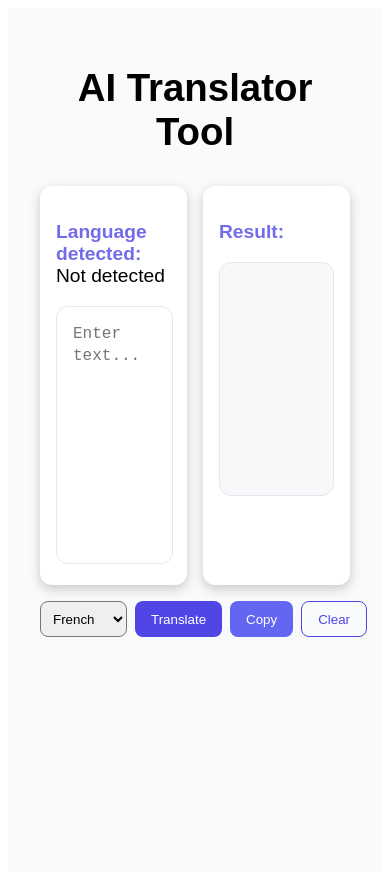
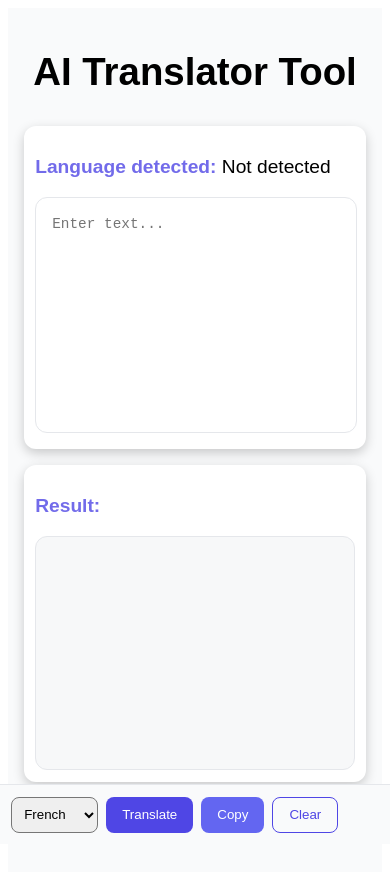
Before and after one commit to Andriamahay11master/MyTranslator, a React (Vite) app in the folder frontend/: page / in a window 390 px wide. Shown: the top 872 px of the page. Built offline with nearby package versions, Linux system fonts and the light colour scheme.

Commit message:
add display mobile app

```diff
--- a/frontend/src/styles/_components.scss
+++ b/frontend/src/styles/_components.scss
@@ -7,6 +7,9 @@ textarea,
   border: 1px solid $border;
   min-height: 200px;
   font-size: 1rem;
+  @include max(768px) {
+    font-size: 0.9rem;
+  }
 }
 
 textarea {
@@ -27,6 +30,15 @@ textarea {
   margin-top: 1rem;
   display: flex;
   gap: 0.5rem;
+  @include max(768px) {
+    position: fixed;
+    bottom: 0;
+    left: 0;
+    right: 0;
+    background: $bg;
+    border-top: 1px solid $border;
+    padding: 0.7rem;
+  }
 }
 
 select {
--- a/frontend/src/styles/_layout.scss
+++ b/frontend/src/styles/_layout.scss
@@ -4,6 +4,9 @@
   padding: 2rem;
   font-family: Arial, sans-serif;
   font-size: 1.2rem;
+  @include max(768px) {
+    padding: 1rem;
+  }
   h1 {
     text-align: center;
     margin-bottom: 2rem;
@@ -13,6 +16,9 @@
 .container {
   display: flex;
   gap: 1rem;
+  @include max(768px) {
+    flex-direction: column;
+  }
 }
 
 .panel {
@@ -21,6 +27,9 @@
   border-radius: $radius;
   box-shadow: $shadow;
   padding: 1rem;
+  @include max(768px) {
+    padding: 0.7rem;
+  }
   .text-bold {
     font-weight: bold;
     color: rgba($primary, 0.8);
--- a/frontend/src/styles/main.scss
+++ b/frontend/src/styles/main.scss
@@ -1,5 +1,5 @@
 @import "variables";
+@import "mixins";
 @import "buttons";
 @import "layout";
 @import "components";
-@import "mixins";
```
